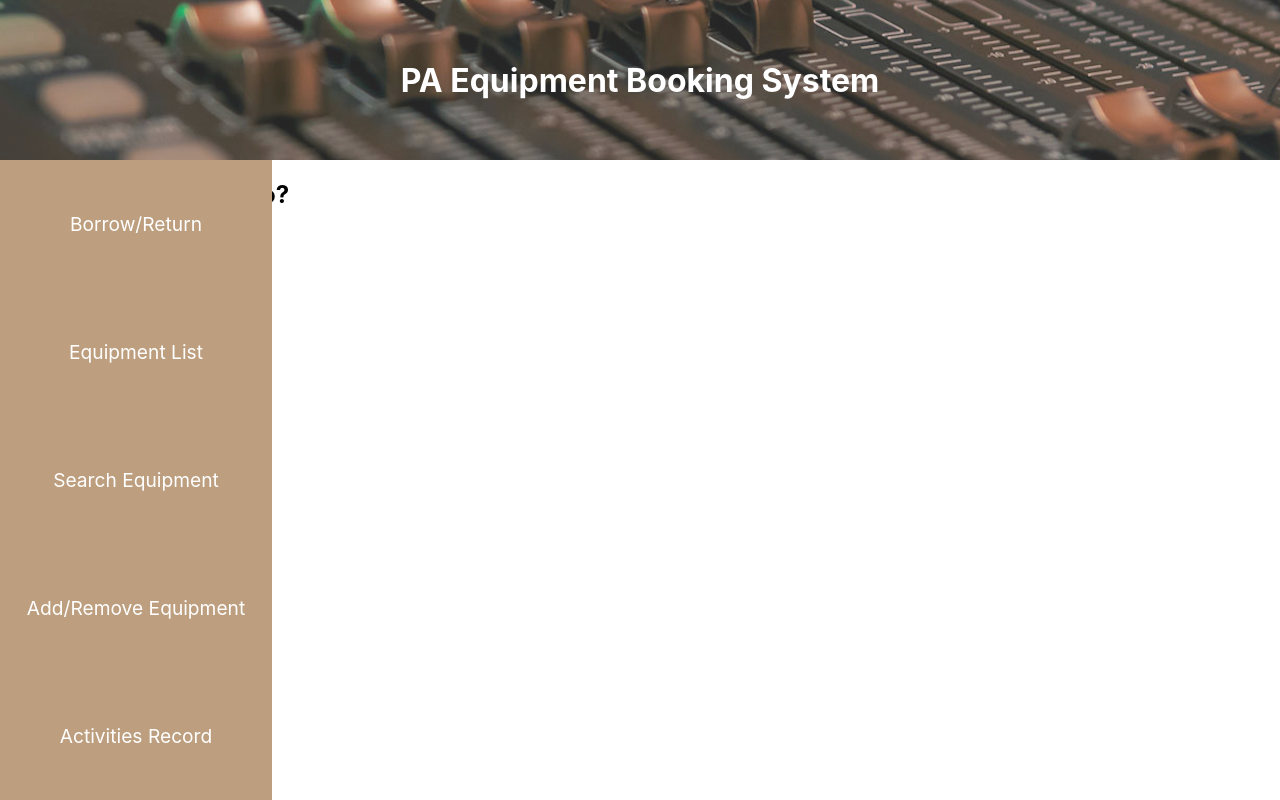
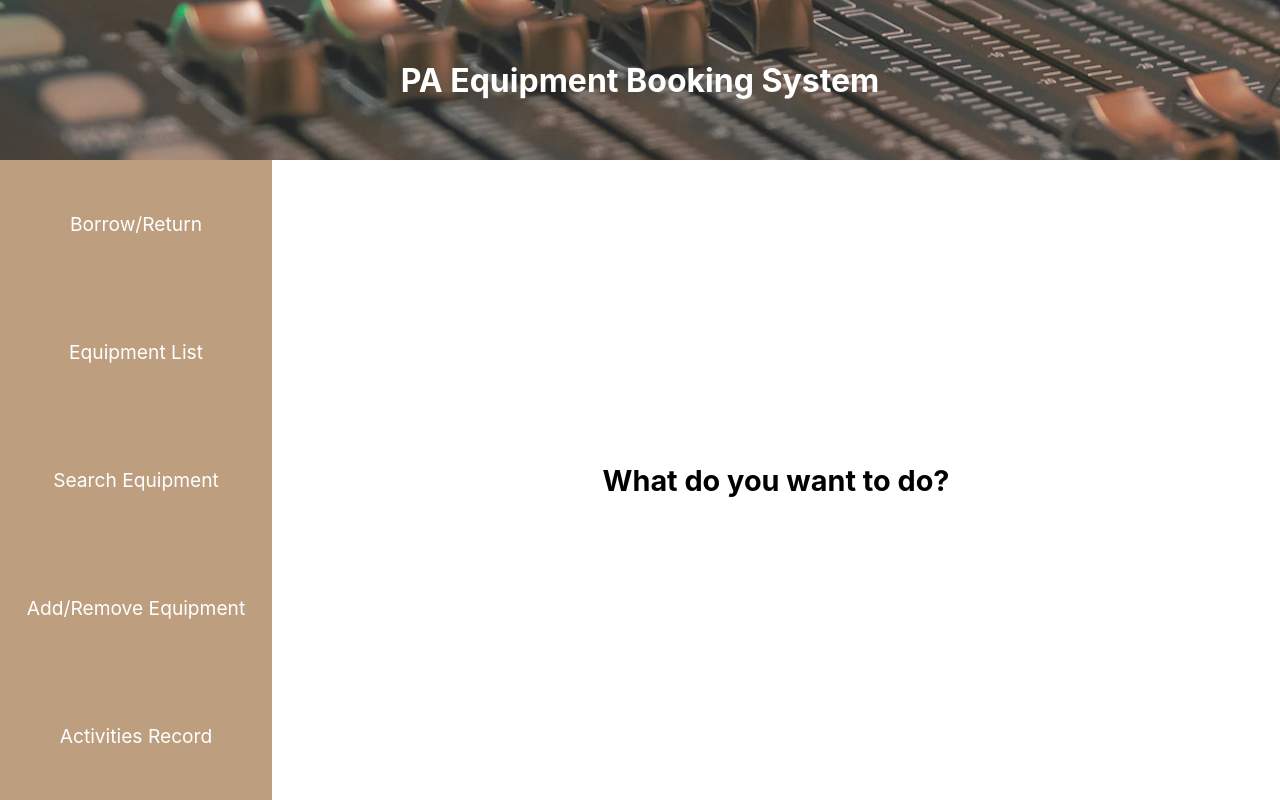
Before and after one commit to leolinpotato/NTUPA-Equipment-Booking-System, a React (Create React App) app in the folder frontend/: page / in a window 1280 px wide. Built offline with nearby package versions, Linux system fonts and the light colour scheme.

Commit message:
add mainPage.css, update sideBar.css

```diff
--- a/frontend/src/container/mainPage.js
+++ b/frontend/src/container/mainPage.js
@@ -1,10 +1,10 @@
 import React from 'react'
-//import '../css/mainPage.css'
+import '../css/mainPage.css'
 
 const MainPage = () => {
     return (
         <div className='mainPageContainer'>
-            <h2>What do you want to do?</h2>
+            <h2 className='mainPage'>What do you want to do?</h2>
         </div>
     )
 }
--- /dev/null
+++ b/frontend/src/css/mainPage.css
@@ -0,0 +1,16 @@
+.mainPageContainer {
+	position: absolute;
+	left: 17em;
+	width: calc(100% - 17em);
+	height: calc(100% - 10em);
+	display: flex;
+    justify-content: center;
+    align-items: center;
+}
+
+.mainPage {
+	display: flex;
+    justify-content: center;
+    align-items: center;
+    font-size: 1.8em;
+}
--- a/frontend/src/css/sideBar.css
+++ b/frontend/src/css/sideBar.css
@@ -4,6 +4,7 @@
 	height: calc(100% - 10em);
 	position: absolute;
 }
+
 .sideBarRow {
 	color: white;
 	font-size: 1.2em;
```
